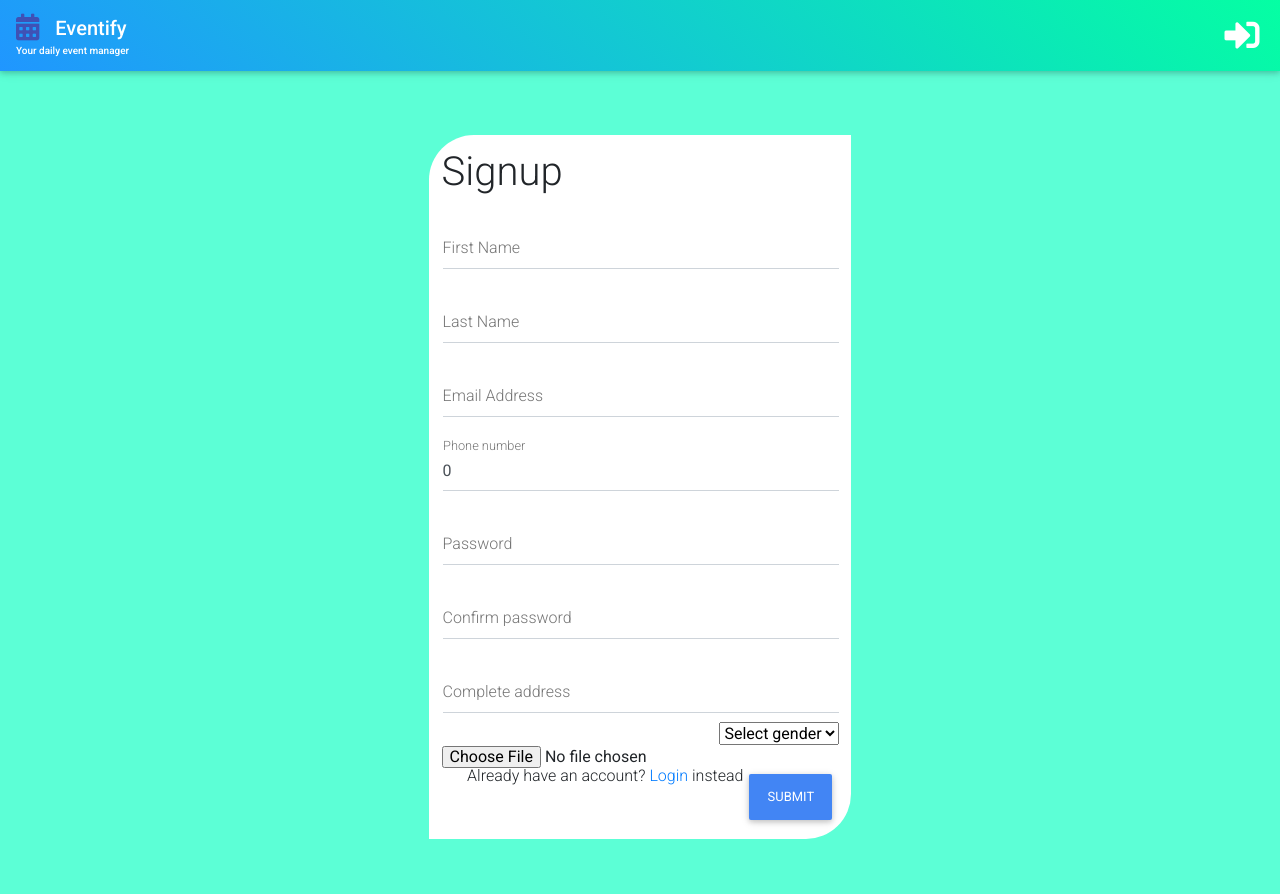
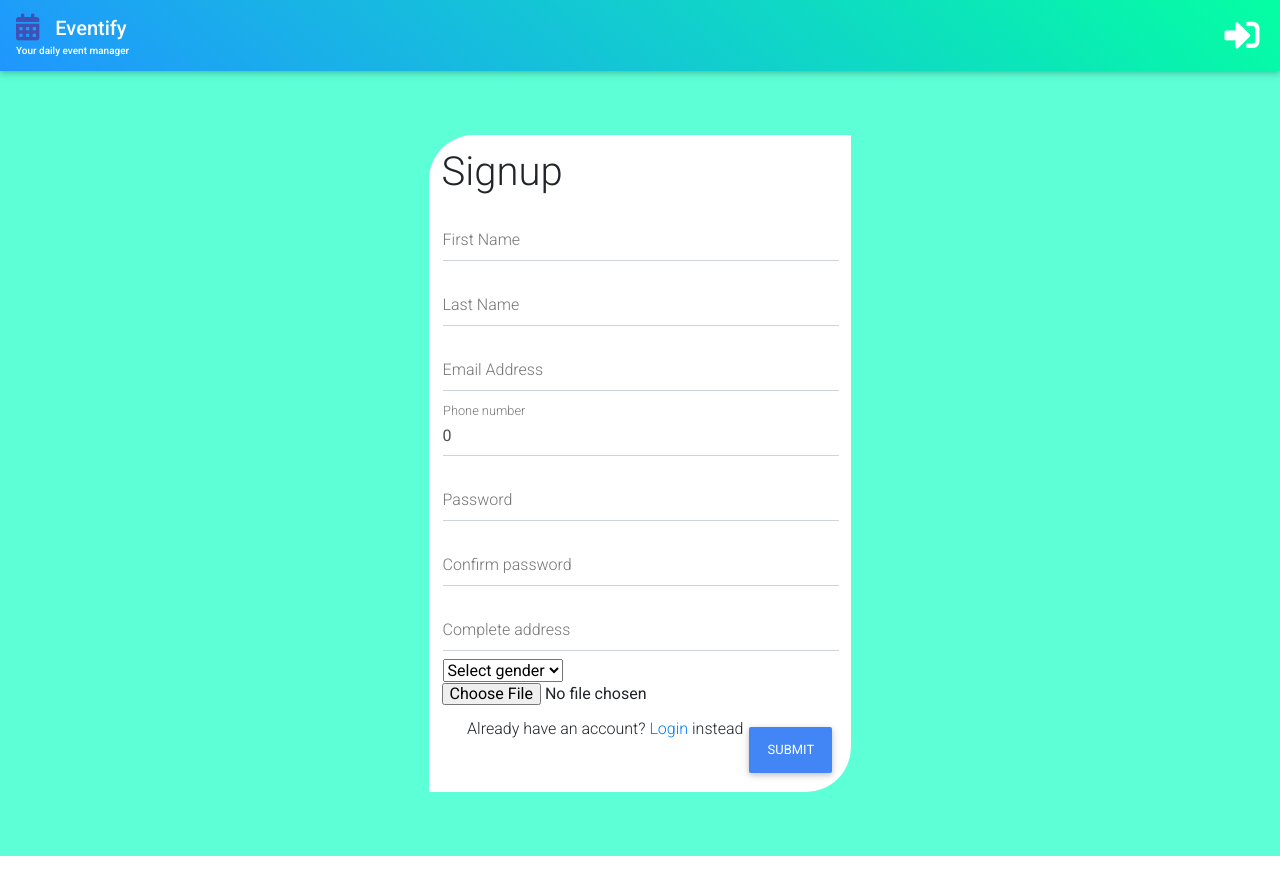
Before and after one commit to gurkiratsinghofficial/google-calendar-clone-client, a React (Create React App) app: page /signup in a window 1280 px wide. Shown: the top 894 px of the page. After the commit the page ends 856 px from the top, so only its background shows below. Built offline with nearby package versions, Linux system fonts and the light colour scheme; the HTML template or start-up script is replaced by a standard one.

Commit message:
profile photo validation added

```diff
--- a/src/App.css
+++ b/src/App.css
@@ -71,9 +71,8 @@
 .signup-container {
   line-height: 1rem;
   width: 100vw;
-  height: 120vh;
   background-color: rgb(92, 255, 214);
-  padding-top: 5%;
+  padding: 5% 0 5% 0;
 }
 .signup {
   margin: auto;
@@ -81,6 +80,12 @@
   background-color: white;
   padding: 1%;
   border-radius: 45px 0 45px 0;
+}
+.signup .input{
+  display: block !important;
+}
+.signup .error{
+  width: 100% !important;
 }
 .submit-right {
   display: flex;
@@ -109,9 +114,9 @@
 /* LOGIN END */
 /* FORMIK */
 .error {
-  display: block;
-  color: red;
-  font-size: 13px;
+  display: block !important ;
+  color: red !important;
+  font-size: 13px !important;
   margin: 0;
   padding: 0;
   width: 103px;
--- a/src/constants/constants.js
+++ b/src/constants/constants.js
@@ -23,5 +23,6 @@ var constants = {
   CONFIRM_DELETE: "Are you sure you want to delete this event?",
   GUEST_LIST_TITLE: "Guest List",
   GUEST_LIST_INFO: "(Guests can only be added within the organization)",
+  DP_REQ:"Select image for profile photo",
 };
 export default constants;
--- a/src/features/User/Authentication/Signup.js
+++ b/src/features/User/Authentication/Signup.js
@@ -1,5 +1,5 @@
 import React from "react";
-import { Formik, Form } from "formik";
+import { Formik, Form,ErrorMessage } from "formik";
 import * as Yup from "yup";
 import { MDBBtn } from "mdbreact";
 import { useDispatch } from "react-redux";
@@ -54,6 +54,7 @@ const Signup = () => {
                 return this.parent.password === value;
               }
             ),
+            file:Yup.string().required(constants.DP_REQ)
           })}
           // On submit, signup action is called
           onSubmit={async (values) => {
@@ -134,6 +135,7 @@ const Signup = () => {
                   formik.setFieldValue("file", e.target.files[0]);
                 }}
               />
+              <p className="error"><ErrorMessage  name="file"/></p>
               <br />
               <div className="submit-right">
                 <label>
```
Also changed, not shown: 1 other file (tests, documents, lock files or other folders).
